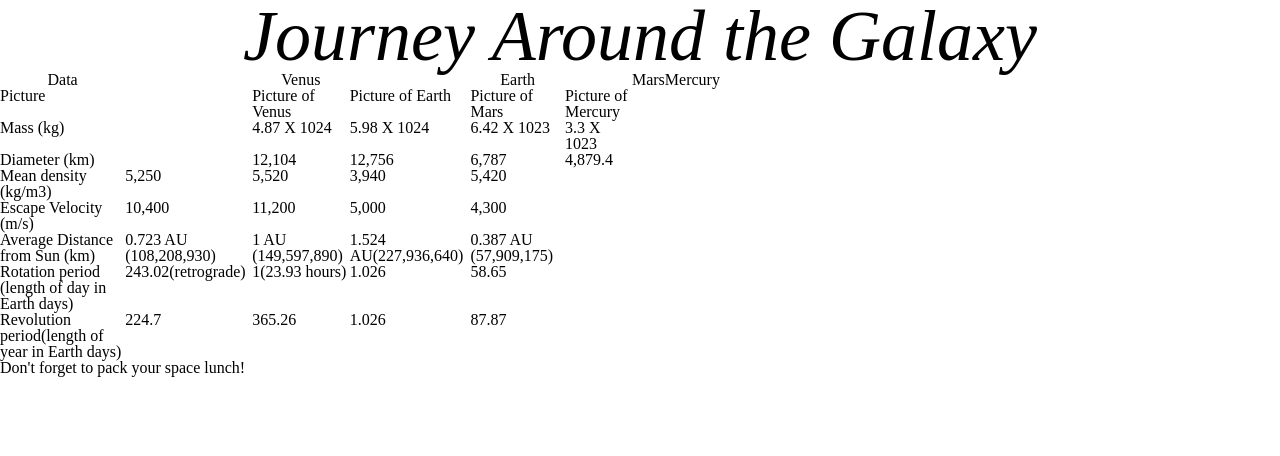
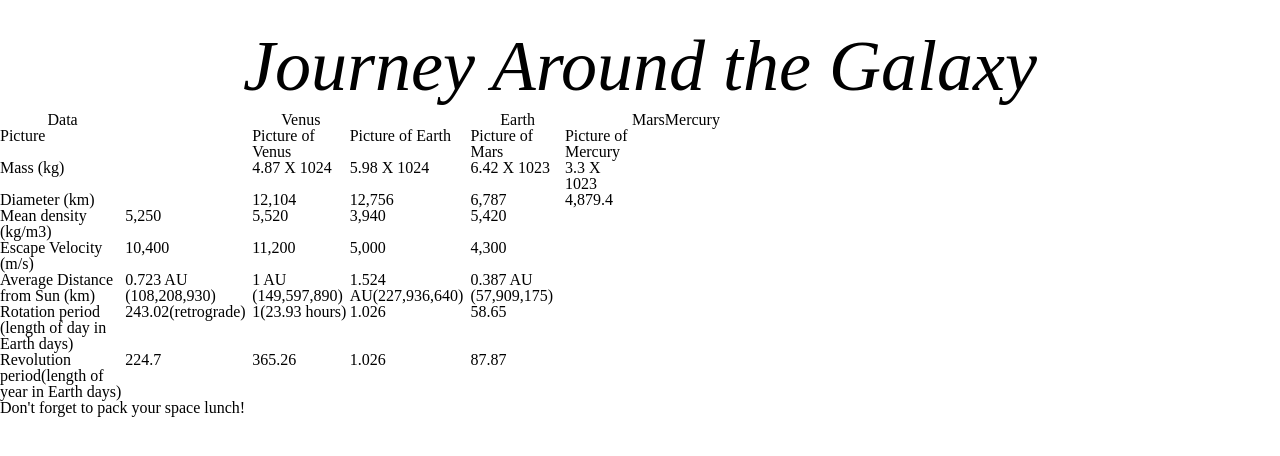
Before and after one commit to djetton6/Lab-5, a plain HTML site: page index.html in a window 1280 px wide. Drawn offline with Linux system fonts and the light colour scheme.

Commit message:
adding styling elements
font color and heading

```diff
--- a/style.css
+++ b/style.css
@@ -55,4 +55,12 @@ header {
   font-style: italic;
   text-align: center;
   width: auto;
+  color: #7322b3
+  margin:0 auto;
+  padding-top: 30px;
+  padding-bottom: 10px;
 }
+
+body {
+  background-image: image();
+}
```
Also changed, not shown: index.html (+9 -0 lines), images/galaxy.jpg (added).
